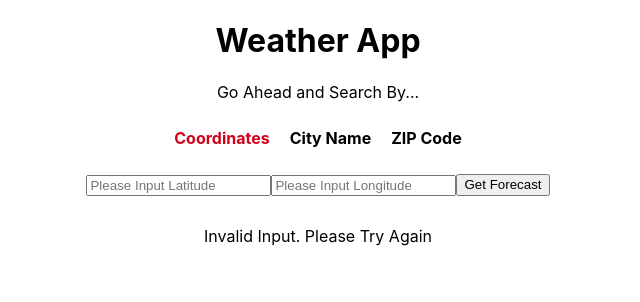
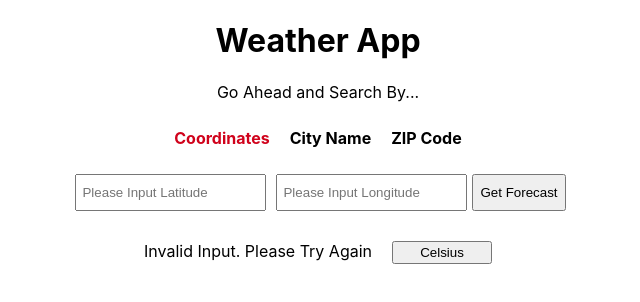
Before and after one commit to trungnt6669/weatherApp, a React (Create React App) app: page / in a window 1280 px wide. Shown: the top 302 px of the page, without its empty margins (322-962 px from the left). Built offline with nearby package versions, Linux system fonts and the light colour scheme; no server answers.

Commit message:
Add unit toggle

```diff
--- a/src/App.css
+++ b/src/App.css
@@ -1,3 +1,9 @@
+input {
+  height: 23px;
+  margin: 0 5px;
+  padding: 5px;
+}
+
 ul {
   padding: 0;
 }
@@ -38,3 +44,9 @@ li {
   font-size: 18px;
   margin-bottom: 10px;
 }
+
+.unit-toggle {
+  margin-left: 20px;
+  width: 100px;
+  height: 23px;
+}
--- a/src/components/Info.js
+++ b/src/components/Info.js
@@ -3,7 +3,34 @@ import React from 'react';
 class Info extends React.Component {
   constructor(props) {
     super(props);
+    this.state = {
+      unitFormat: 'F'
+    };
+
+    this.handleClick = this.handleClick.bind(this);
+    this.displayTemp = this.displayTemp.bind(this);
   }
+
+  // Display temperature in Fahrenheit or Celsius depending on the toggle
+  displayTemp() {
+    if (this.state.unitFormat === 'F') {
+      return this.props.weatherData.main.temp;
+    } else {
+      return (
+        (Number(this.props.weatherData.main.temp) - 32) *
+        (5 / 9)
+      ).toFixed(2);
+    }
+  }
+
+  handleClick() {
+    if (this.state.unitFormat === 'F') {
+      this.setState({ unitFormat: 'C' });
+    } else {
+      this.setState({ unitFormat: 'F' });
+    }
+  }
+
   render() {
     return (
       <div className="weather">
@@ -11,7 +38,7 @@ class Info extends React.Component {
           <div>
             <div className="city-name">{this.props.weatherData.name}</div>
             <div className="temp">
-              Temperature: {this.props.weatherData.main.temp} °F
+              Temperature: {this.displayTemp()} °{this.state.unitFormat}
             </div>
             <div className="humidity">
               Humidity: {this.props.weatherData.main.humidity}%
@@ -23,6 +50,9 @@ class Info extends React.Component {
         ) : (
           <div>Invalid Input. Please Try Again</div>
         )}
+        <button className="unit-toggle" onClick={this.handleClick}>
+          {this.state.unitFormat === 'F' ? 'Celsius' : 'Fahrenheit'}
+        </button>
       </div>
     );
   }
```
